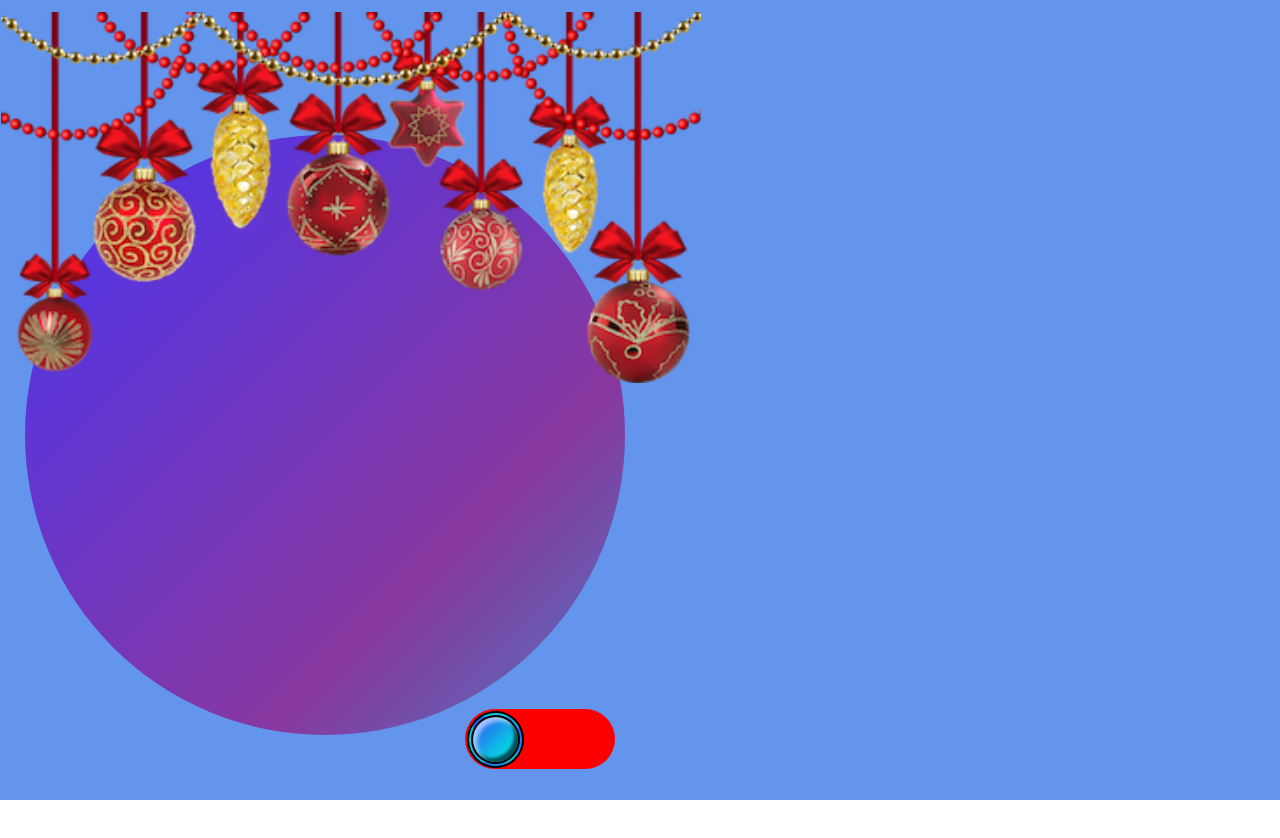
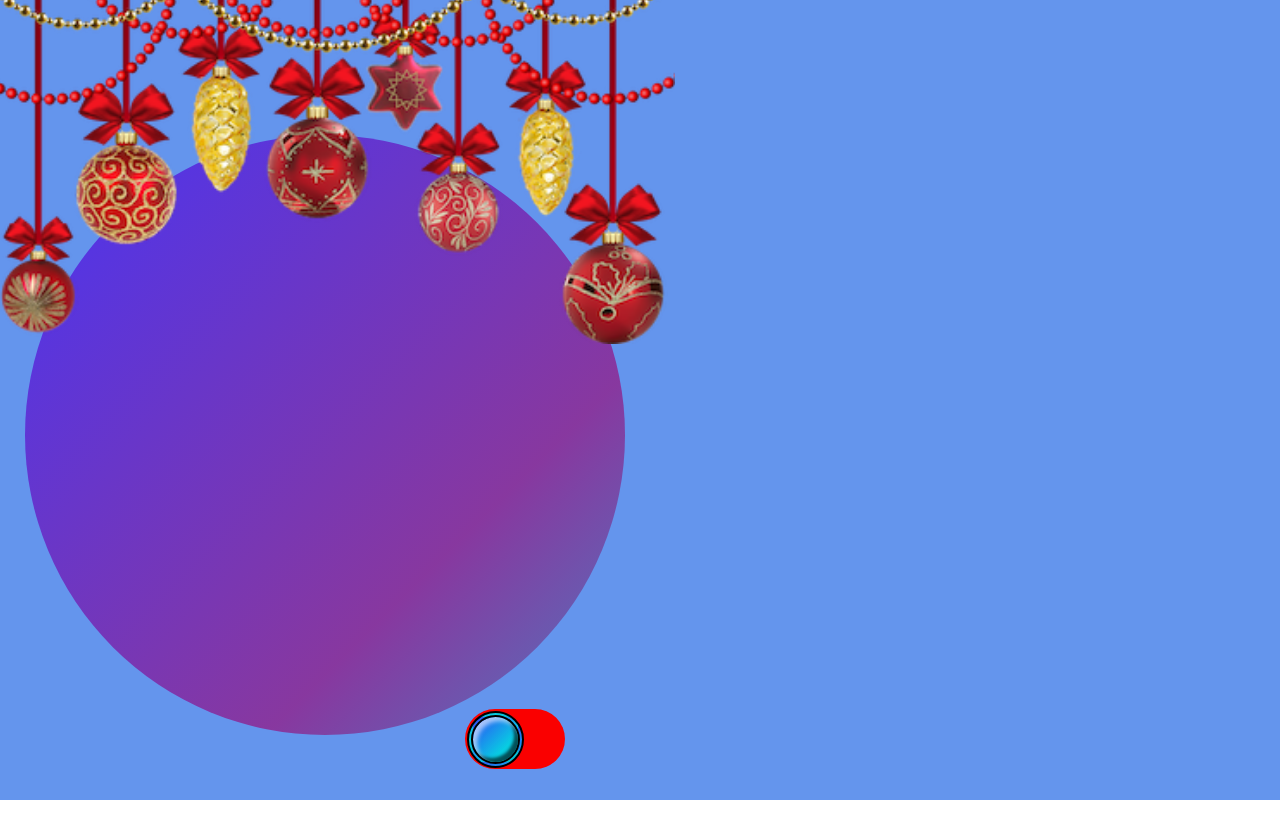
Before and after one commit to UrsulaKesek/uk-toggle, a React (Create React App) app: page / in a window 1280 px wide. Shown: the top 838 px of the page. Built offline with nearby package versions, Linux system fonts and the light colour scheme.

Commit message:
edited css

```diff
--- a/src/components/Toggle/Toggle.css
+++ b/src/components/Toggle/Toggle.css
@@ -42,9 +42,9 @@
 }
 .garland {
   position: relative;
-  bottom: 961px;
-  width: 700px;
-  right: 24px;
+  bottom: 995px;
+  width: 690px;
+  right: 40px;
   visibility: visible;
 }
 
@@ -81,7 +81,7 @@
   align-items: center;
   justify-content: space-between;
   cursor: pointer;
-  width: 150px;
+  width: 100px;
   height: 60px;
   background-color: rgb(250, 0, 0);
   border-radius: 100px;
@@ -365,9 +365,10 @@
   }
   .toggle-label {
     position: relative;
-    bottom: 100px;
-    left: 190px;
+    top: 520px;
+    left: 180px;
   }
+
   .cocktail4 {
     position: relative;
     bottom: 200px;
```
